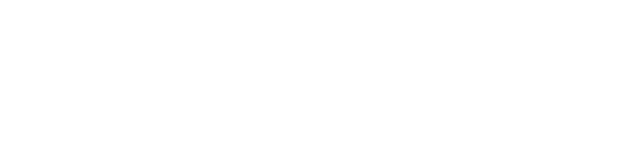
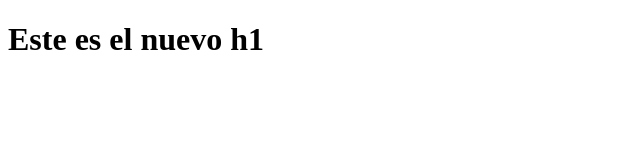
Before and after one commit to rodrigo-osorio/desafio_g38, a plain HTML site: page index.html in a window 1280 px wide. Shown: the whole page, without its empty margins (0-640 px from the left). Drawn offline with Linux system fonts and the light colour scheme.

```diff
--- a/index.html
+++ b/index.html
@@ -6,6 +6,6 @@
     <title>Document</title>
 </head>
 <body>
-
+	<h1>Este es el nuevo h1</h1>
 </body>
 </html>
```
